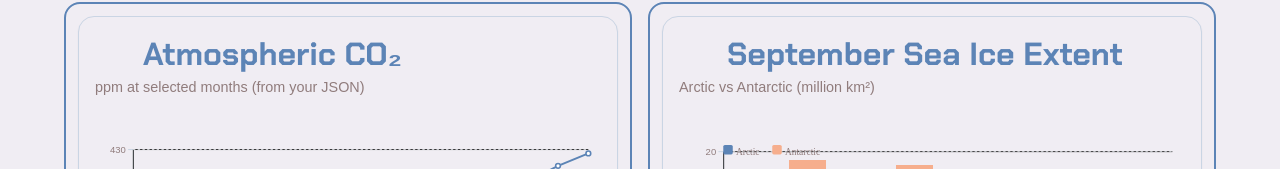
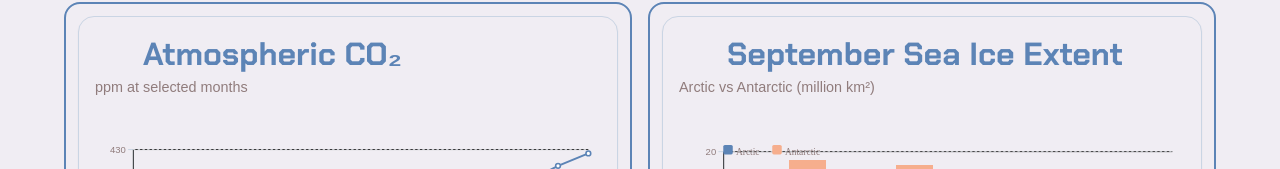
Before and after one commit to E11aW/css481-final-project, a React (Create React App) app: page /data in a window 1280 px wide. Shown: the part 345-514 px from the top of the page. Built offline with nearby package versions, Linux system fonts and the light colour scheme.

Commit message:
graph fix

```diff
--- a/src/components/LineGraph/LineGraph.js
+++ b/src/components/LineGraph/LineGraph.js
@@ -76,7 +76,7 @@ export const LineGraph = ({ width = 640, height = 320 }) => {
     <section className="line-graph">
       <header className="line-graph__header">
         <h2>Atmospheric CO₂</h2>
-        <p className="line-graph__subtitle">ppm at selected months (from your JSON)</p>
+        <p className="line-graph__subtitle">ppm at selected months</p>
       </header>
       <svg ref={ref} className="line-graph__svg" />
     </section>
```
